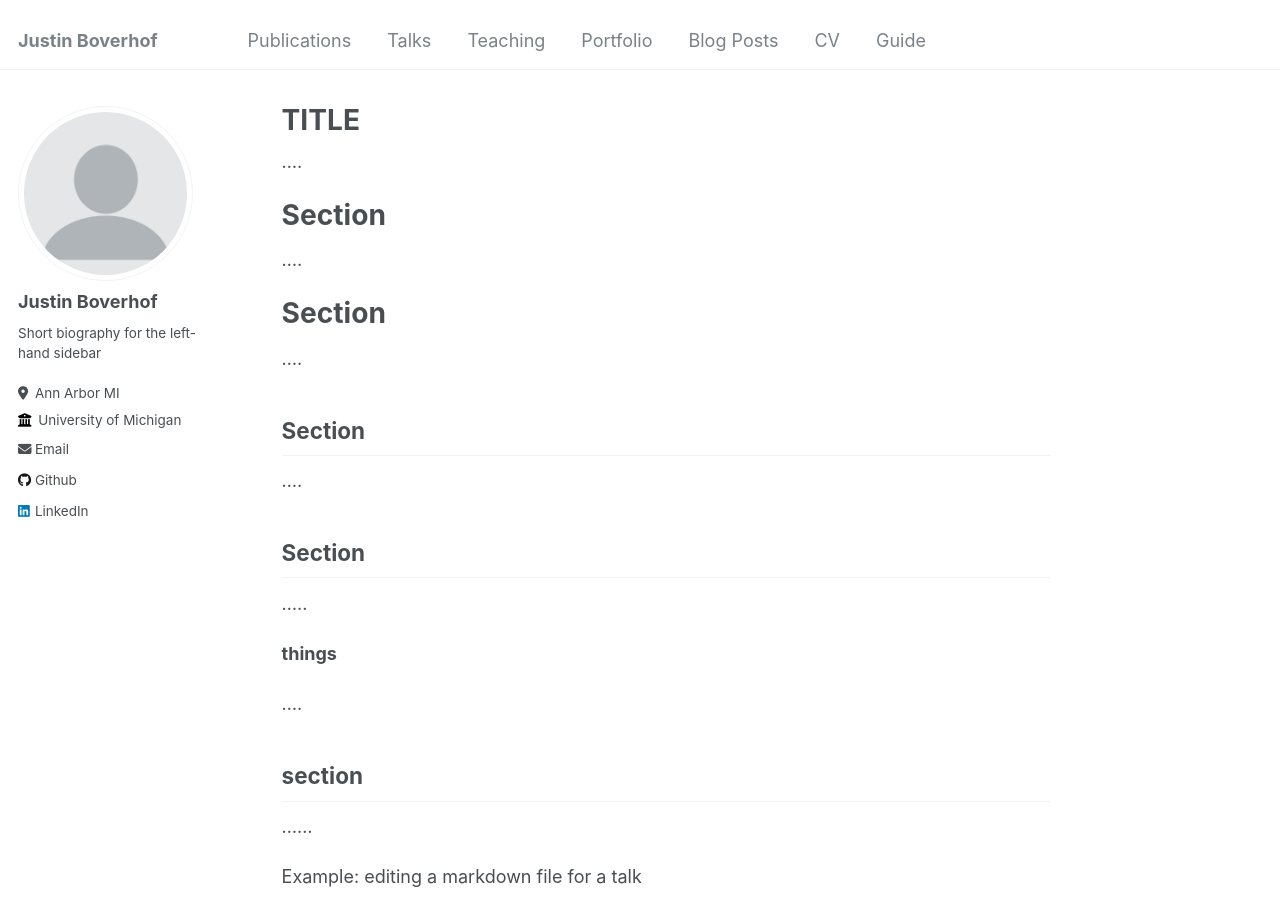
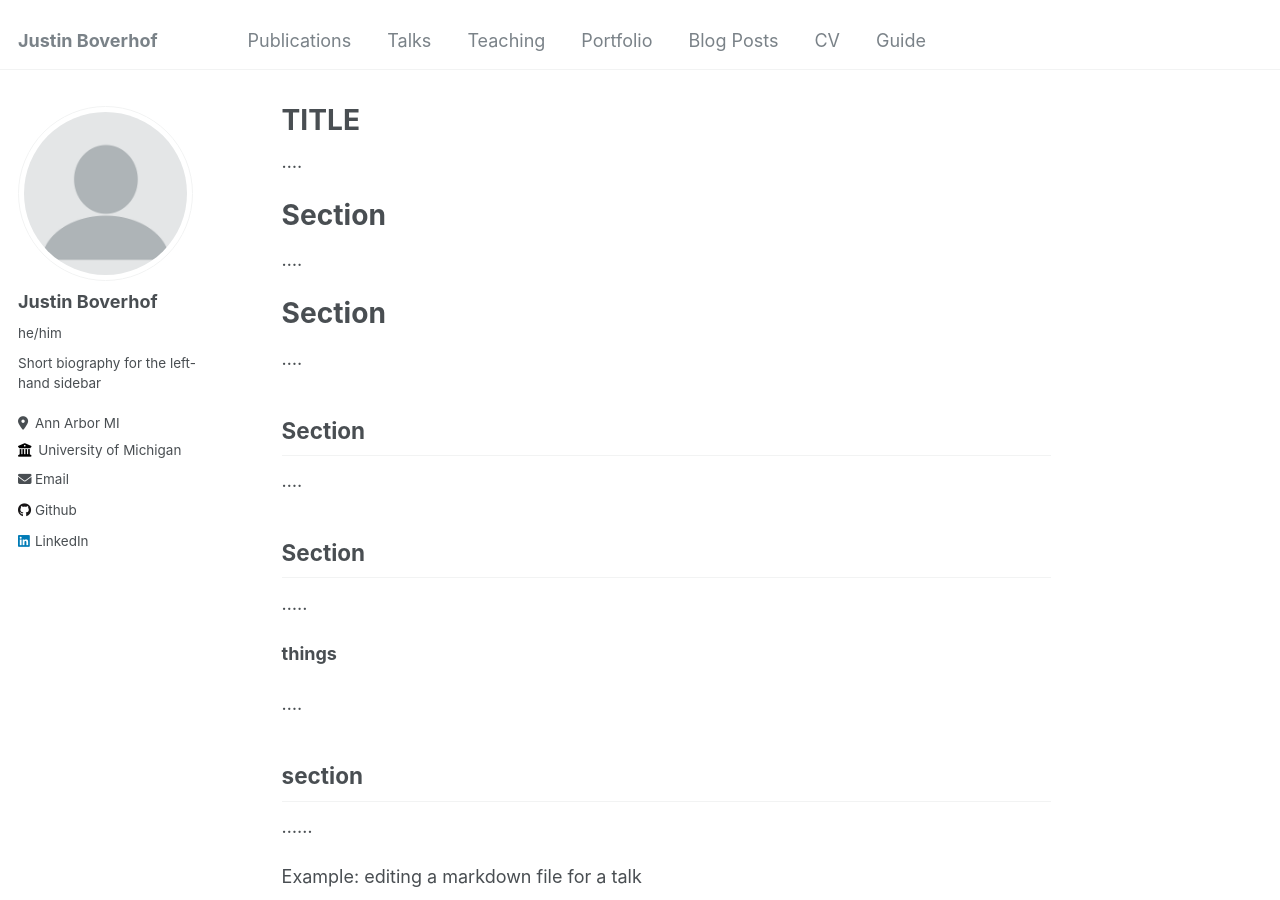
Before and after one commit to JustinBoverhof/justinboverhof.com, a Jekyll site: the page built from _pages/about.md, in a window 1280 px wide and 900 px high. Built offline with Jekyll 4.4.1, drawn with Linux system fonts in a browser that asks for light colours.

Commit message:
Update _config.yml

```diff
--- a/_config.yml
+++ b/_config.yml
@@ -12,7 +12,7 @@ title                    : "Justin Boverhof"
 title_separator          : "-"
 name                     : &name "Justin Boverhof"
 description              : &description "personal description"
-url                      : https://academicpages.github.io # the base hostname & protocol for your site e.g. "https://mmistakes.github.io"
+url                      : https://justinboverhof.github.io # the base hostname & protocol for your site e.g. "https://mmistakes.github.io"
 baseurl                  : "" # the subpath of your site, e.g. "/blog"
 repository               : "JustinBoverhof/JustinBoverhof.github.io"
 
@@ -23,7 +23,7 @@ author:
   # Biographic information
   avatar           : "profile.png"
   name             : "Justin Boverhof"
-  pronouns         : # example: "she/her"
+  pronouns         : "he/him"
   bio              : "Short biography for the left-hand sidebar"
   location         : "Ann Arbor MI"
   employer         : "University of Michigan"
```
